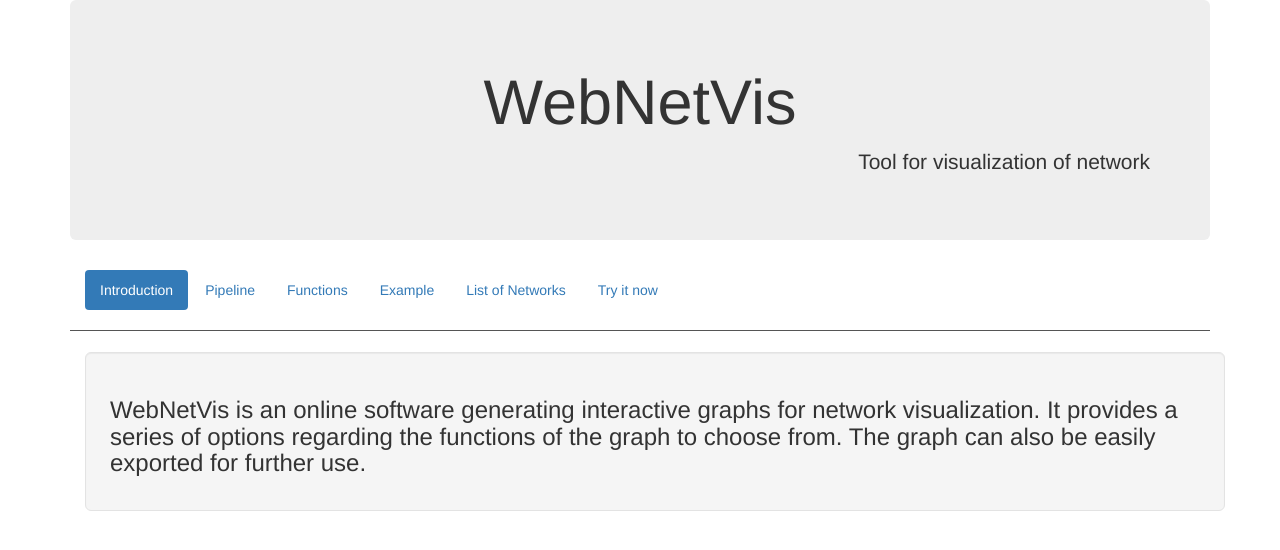
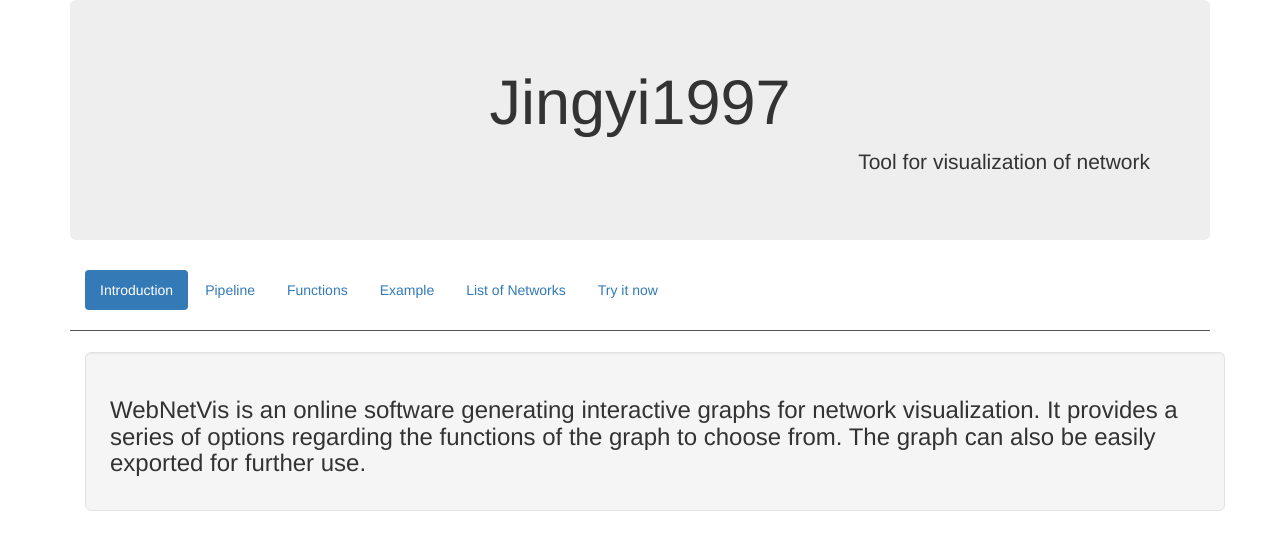
Before and after one commit to johnnyzhz/visualize, a plain HTML site: page index.html in a window 1280 px wide. Drawn offline with nearby package versions, Linux system fonts and the light colour scheme; a script that the page names is missing.

Commit message:
change index page

```diff
--- a/index.html
+++ b/index.html
@@ -71,7 +71,7 @@
 <body>
 <div class="container">
   <div class="jumbotron text-center">
-    <h1>WebNetVis</h1>
+    <h1>Jingyi1997</h1>
     <p class="text-right">Tool for visualization of network</p>
 </div>
 <div class="container">
```
